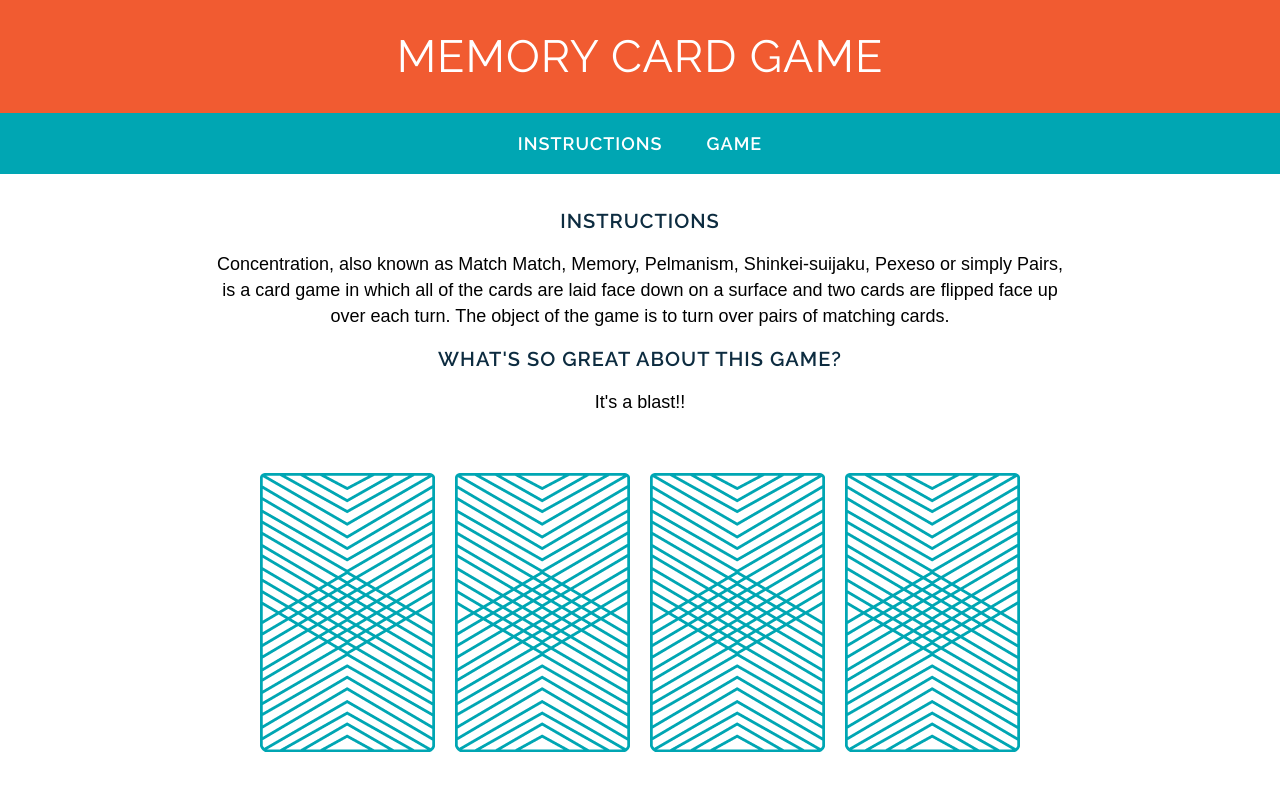
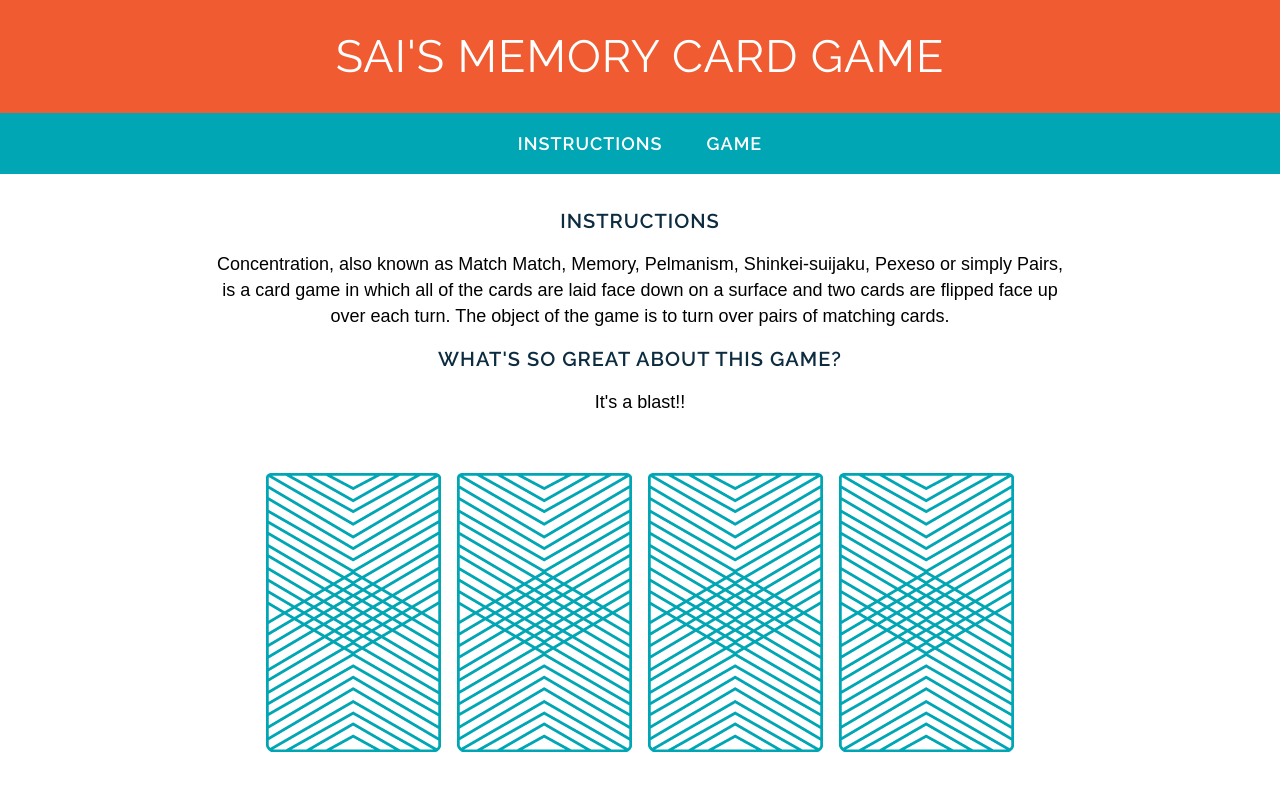
Before and after one commit to SaiGuy1/wdi-fundamentals-memorygame, a plain HTML site: page memory_game/index.html in a window 1280 px wide. Drawn offline with Linux system fonts and the light colour scheme; a web font is replaced by a local one.

Commit message:
finished memory card game. will be improved later

```diff
--- a/memory_game/index.html
+++ b/memory_game/index.html
@@ -2,14 +2,14 @@
 <html>
 <head>
 	<title>
-	Memory Card Game
+	Sai's Memory Card Game
 	</title>
 	<link href="https://fonts.googleapis.com/css?family=Droid+Serif|Raleway:400,500,600,700" rel="stylesheet">
 	<link href="css/style.css" rel="stylesheet" type="text/css">
 </head>
 <body>
 	<header>
-		<h1> Memory Card Game </h1>
+		<h1> Sai's Memory Card Game </h1>
 	</header>
 
 <nav>
@@ -25,14 +25,15 @@
 <h2>What's So Great About this Game?</h2>
 <p>It's a blast!!</p>
 
-<div>
+<!-- <div>
 <img src="images/back.png" alt="Queen of Diamonds">
 <img src="images/back.png" alt="Queen of Hearts">
 <img src="images/back.png" alt="King of Diamonds">
 <img src="images/back.png" alt="King of Hearts">
-</div>
+</div> -->
+<div id="game-board" class="clearfix">
 
 </main>
-
+<script src="js/main.js"></script>
 </body>
 </html>
```
